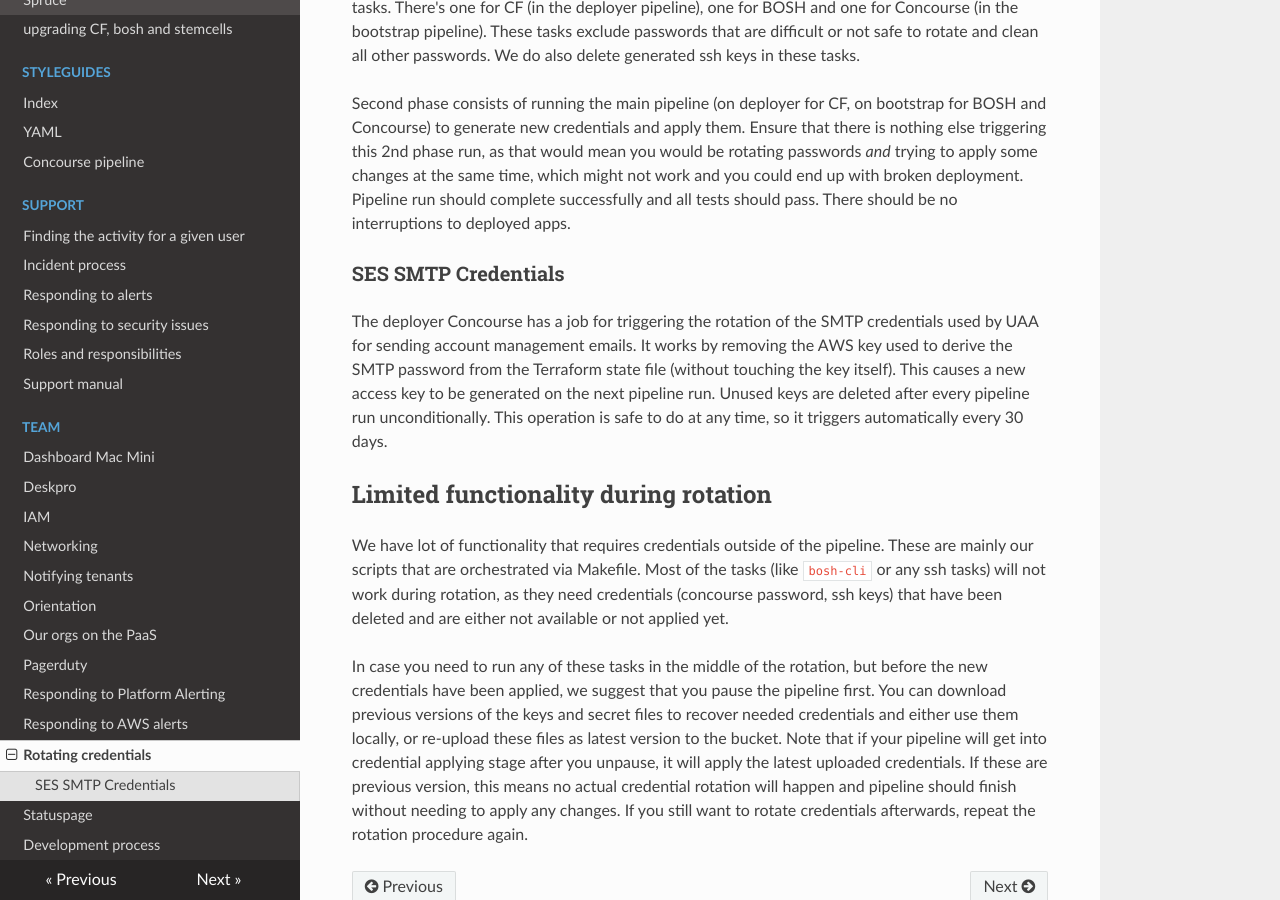
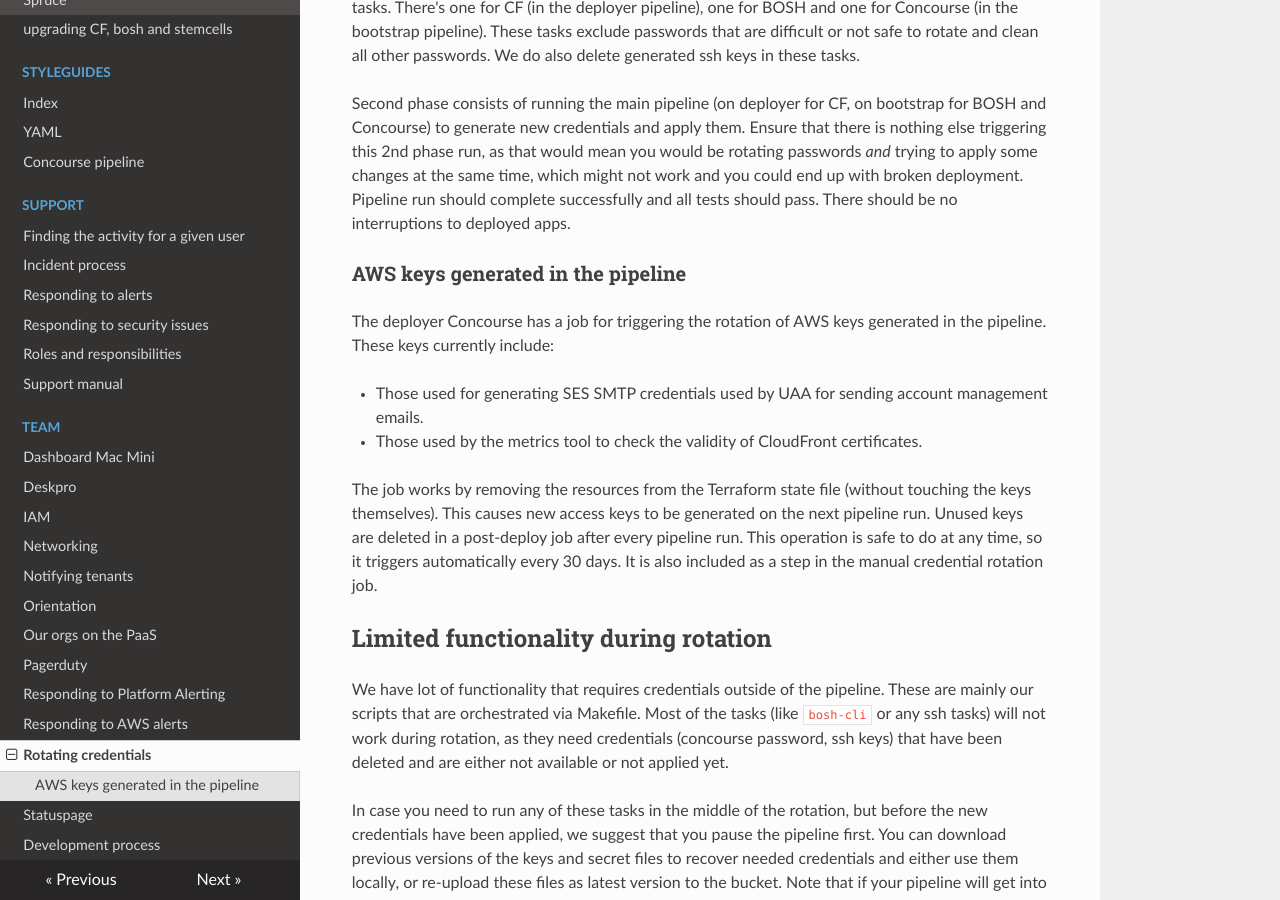
Before and after one commit to alphagov/paas-team-manual, an MkDocs documentation site: the page built from docs/team/rotating_credentials.md, in a window 1280 px wide and 900 px high, scrolled down 279 px. Built offline with MkDocs 1.6.1, drawn with Linux system fonts in a browser that asks for light colours; nearby versions of some CDN libraries.

Commit message:
Update docs on credential rotation

```diff
--- a/docs/team/rotating_credentials.md
+++ b/docs/team/rotating_credentials.md
@@ -6,9 +6,14 @@ Rotating passwords consists of two phases. First, you delete credentials using o
 
 Second phase consists of running the main pipeline (on deployer for CF, on bootstrap for BOSH and Concourse) to generate new credentials and apply them. Ensure that there is nothing else triggering this 2nd phase run, as that would mean you would be rotating passwords _and_ trying to apply some changes at the same time, which might not work and you could end up with broken deployment. Pipeline run should complete successfully and all tests should pass. There should be no interruptions to deployed apps.
 
-### SES SMTP Credentials
+### AWS keys generated in the pipeline
 
-The deployer Concourse has a job for triggering the rotation of the SMTP credentials used by UAA for sending account management emails. It works by removing the AWS key used to derive the SMTP password from the Terraform state file (without touching the key itself). This causes a new access key to be generated on the next pipeline run. Unused keys are deleted after every pipeline run unconditionally. This operation is safe to do at any time, so it triggers automatically every 30 days.
+The deployer Concourse has a job for triggering the rotation of AWS keys generated in the pipeline. These keys currently include:
+
+* Those used for generating SES SMTP credentials used by UAA for sending account management emails.
+* Those used by the metrics tool to check the validity of CloudFront certificates.
+
+The job works by removing the resources from the Terraform state file (without touching the keys themselves). This causes new access keys to be generated on the next pipeline run. Unused keys are deleted in a post-deploy job after every pipeline run. This operation is safe to do at any time, so it triggers automatically every 30 days. It is also included as a step in the manual credential rotation job.
 
 ## Limited functionality during rotation
 
```
